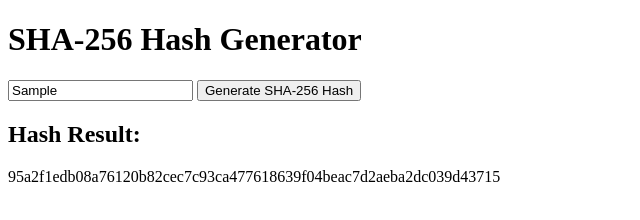
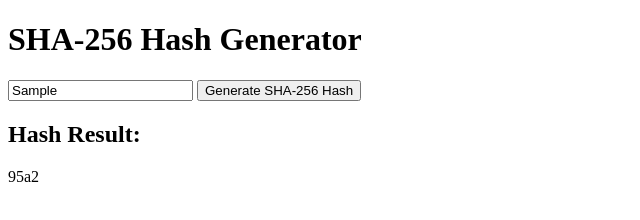
Before and after one commit to falacj/falacj.github.io, a plain HTML site: page sha.html in a window 1280 px wide. Both pictures are taken after typing "Sample" into the empty fields and a click on the button "Generate SHA-256 Hash". Shown: the whole page, without its empty margins (0-640 px from the left). Drawn offline with Linux system fonts and the light colour scheme.

Commit message:
Update sha.html

```diff
--- a/sha.html
+++ b/sha.html
@@ -19,7 +19,7 @@
             const hashBuffer = await crypto.subtle.digest('SHA-256', data);
             const hashArray = Array.from(new Uint8Array(hashBuffer));
             const hashHex = hashArray.map(b => b.toString(16).padStart(2, '0')).join('');
-            return hashHex;
+            return hashHex.substring(0, 4);
         }
 
         document.getElementById('generateHash').addEventListener('click', async () => {
```
